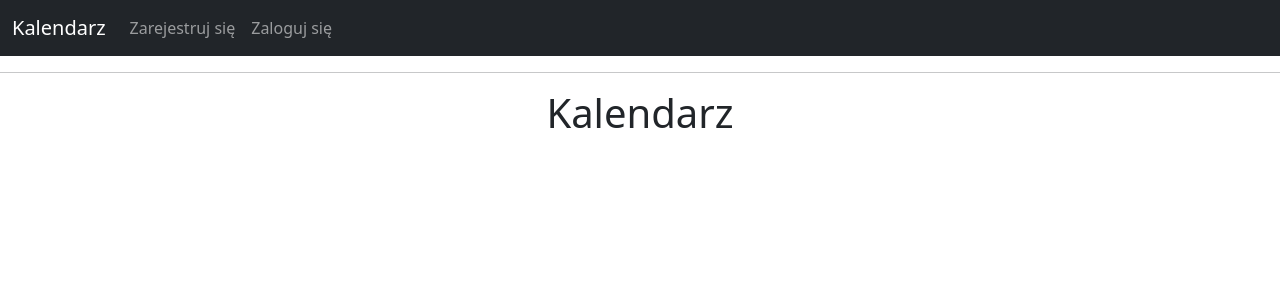
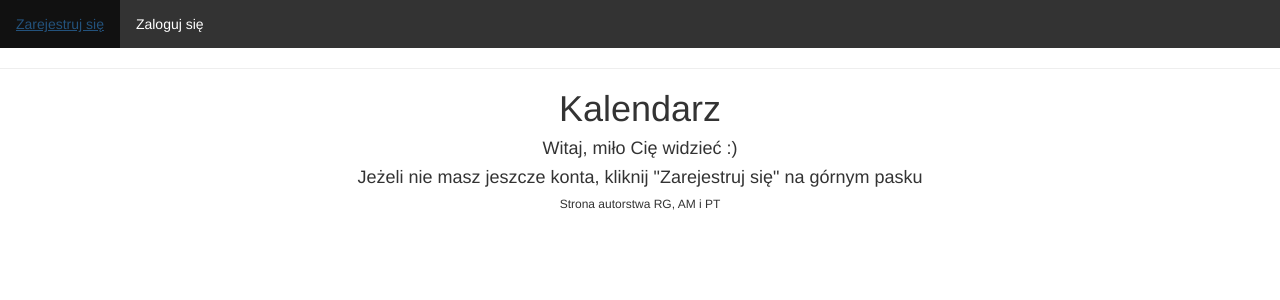
Before and after one commit to Piotr-Tyran/kalendarz, a Flask app: page / in a window 1280 px wide. Shown: the top 300 px of the page. Run offline with Flask 2, Linux system fonts and the light colour scheme.

Commit message:
Poprawa interfejsu strony oraz edycja funkcjonalności

```diff
--- a/app/routes.py
+++ b/app/routes.py
@@ -13,6 +13,10 @@ from app.funcs import to_timedelta, from_timedelta
 @app.route('/Strona_domowa')
 def index():
     return render_template('index.html', title="strona startowa")
+
+@app.route('/Wylogowanie')
+def end():
+    return render_template('end.html', title="wylogowanie")
 
 
 @app.route('/Kalendarz')
@@ -50,7 +54,7 @@ def login():
 @login_required
 def logout():
     logout_user()
-    return redirect(url_for('index'))
+    return redirect(url_for('end'))
 
 
 @app.route('/Rejestracja', methods=['GET', 'POST'])
@@ -99,7 +103,7 @@ def add_event_post():
                                      id_users_events=user_event_id)
                 db.session.add(r)
         db.session.commit()
-        return redirect(url_for('index'))
+        return redirect(url_for('calendar'))
 
 
 @app.route('/Dodaj_wydarzenie')
--- a/app/templates/base.html
+++ b/app/templates/base.html
@@ -5,7 +5,7 @@
     <meta charset="utf-8">
     <meta name="viewport" content="width=device-width, initial-scale=1">
     <!-- Bootstrap CSS -->
-    <link href="https://cdn.jsdelivr.net/npm/bootstrap@5.1.3/dist/css/bootstrap.min.css" rel="stylesheet" integrity="sha384-1BmE4kWBq78iYhFldvKuhfTAU6auU8tT94WrHftjDbrCEXSU1oBoqyl2QvZ6jIW3" crossorigin="anonymous">
+    <link rel="stylesheet" href="https://cdn.jsdelivr.net/npm/bootstrap@3.3.7/dist/css/bootstrap.min.css" integrity="sha384-BVYiiSIFeK1dGmJRAkycuHAHRg32OmUcww7on3RYdg4Va+PmSTsz/K68vbdEjh4u" crossorigin="anonymous">
     <title>Kalendarz - {{ title }}</title>
   </head>
   <body>
--- a/app/templates/index.html
+++ b/app/templates/index.html
@@ -2,4 +2,17 @@
 
 {% block content %}
     <h1> Kalendarz </h1>
+
+	<p><p><p><p><p><p><p><p><p>
+
+	<h4>Witaj, miło Cię widzieć :)</h4>
+
+	<p><p><p><p><p><p><p><p>
+
+	<h4> Jeżeli nie masz jeszcze konta, kliknij "Zarejestruj się" na górnym pasku</h4>
+
+	<p><p><p><p><p><p><p><p><p><p><p><p><p><p><p><p><p><p>
+
+	<h6>Strona autorstwa RG, AM i PT</h6>
+
 {% endblock %}
--- a/app/templates/navbar.html
+++ b/app/templates/navbar.html
@@ -1,39 +1,56 @@
-<nav class="navbar navbar-expand-lg navbar-dark bg-dark">
-    <div class="container-fluid">
-      <a class="navbar-brand">Kalendarz</a>
-      <button class="navbar-toggler" type="button" data-bs-toggle="collapse" data-bs-target="#navbarNav" aria-controls="navbarNav" aria-expanded="false" aria-label="Toggle navigation">
-        <span class="navbar-toggler-icon"></span>
-      </button>
-      <div class="collapse navbar-collapse" id="navbarNav">
-        <ul class="navbar-nav">
-          <li class="nav-item">
+ <!DOCTYPE html>
+<html>
+<head>
+<style>
+ul {
+  list-style-type: none;
+  margin: 0;
+  padding: 0;
+  overflow: hidden;
+  background-color: #333;
+}
+
+li {
+  float: left;
+}
+
+li a {
+  display: block;
+  color: white;
+  text-align: center;
+  padding: 14px 16px;
+  text-decoration: none;
+}
+
+li a:hover:not(.active) {
+  background-color: #111;
+}
+
+.active {
+  background-color: #04AA6D;
+}
+</style>
+</head>
+<body>
+
+<ul>
 		{% if current_user.is_active %}
-            <a class = "nav-link active" aria-current="page" href="{{ url_for('calendar') }}">Strona domowa</a>
+		<li><a href="{{ url_for('calendar') }}">Kalendarz</a></li>
 		{% endif %}
-          </li>
-		  <li class="nav-item">
+
 		{% if current_user.is_active %}
-            <a class="nav-link active" aria-current="page" href="{{ url_for('calendar') }}">Kalendarz</a>
+		<li><a href="{{ url_for('add_event_post') }}">Dodawanie wydarzeń</a></li>
 		{% endif %}
-          </li>
-          <li class="nav-item">
-            {% if current_user.is_active %}
-            <a class="nav-link active" aria-current="page" href="{{ url_for('add_event_post') }}">Dodawanie wydarzeń</a>
+
+		{% if current_user.is_anonymous %}
+		<li><a href="{{ url_for('register') }}">Zarejestruj się</a></li>
+
+		<li><a href="{{ url_for('login') }}">Zaloguj się</a></li>
+		{% else %}
+
+		<li><a href="{{ url_for('logout') }}">Wyloguj się</a></li>
 		{% endif %}
-          </li>
-          <li class="nav-item">
-            {% if current_user.is_anonymous %}
-            <a class = "nav-link" href="{{ url_for('register') }}">Zarejestruj się</a>
-          </li>
-          <li class="nav-item">
-            <a class="nav-link" href="{{ url_for('login') }}">Zaloguj się</a>
-            {% else %}
-          </li>
-          <li class="nav-item">
-            <a class="nav-link" href="{{ url_for('logout') }}">Wyloguj się</a>
-            {% endif %}
-          </li>
+
 	</ul>
-      </div>
-    </div>
-  </nav>
+</body>
+</html>
```
Also changed, not shown: app/templates/_events.html (+11 -7 lines), app/templates/end.html (added, +11 -0 lines). Lines whose indentation alone changed are shown as unchanged.
